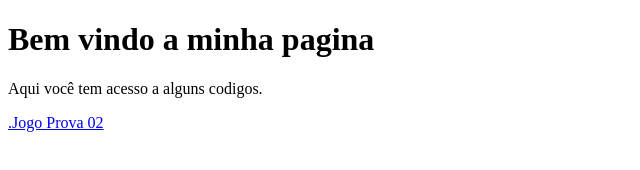
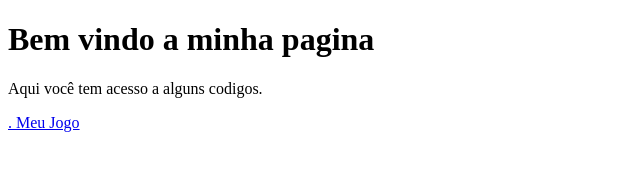
Before and after one commit to LeonardoYan/leonardoyan.github.io, a plain HTML site: page index.html in a window 1280 px wide. Shown: the full height of the page, 0-640 px from the left. Drawn offline with Linux system fonts and the light colour scheme.

Commit message:
Update index.html

```diff
--- a/index.html
+++ b/index.html
@@ -6,6 +6,6 @@
   <body>
       <h1>Bem vindo a minha pagina</h1>
       <p>Aqui você tem acesso a alguns codigos.</p>
-      <a href="https://leonardoyan.github.io/Brasil-Origem/">.Jogo Prova 02</a>
+      <a href="https://leonardoyan.github.io/Brasil-Origem/">. Meu Jogo</a>
   </body>
 </html>
```
